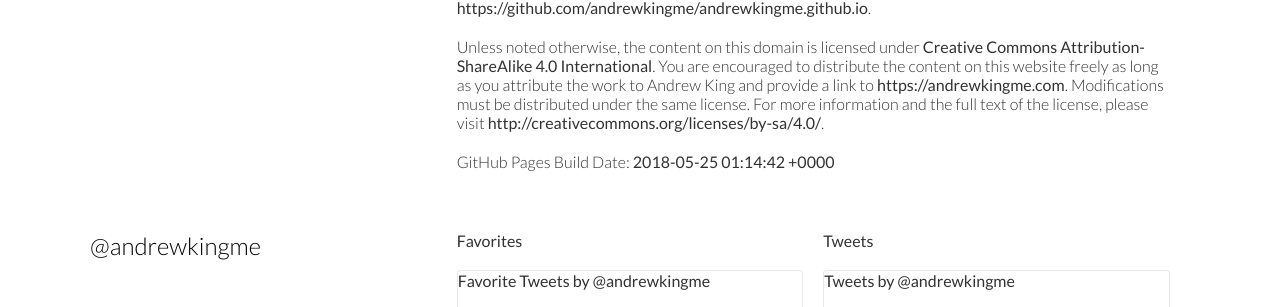
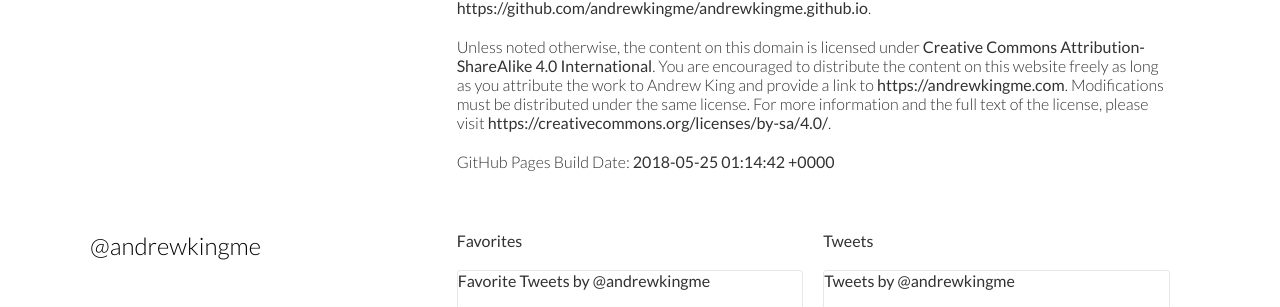
Before and after one commit to andrewkingme/andrewkingme.github.io, a Jekyll site: the page built from about/index.md, in a window 1280 px wide. Shown: the part 398-705 px from the top of the page. Built offline with Jekyll 4.4.1, drawn with Linux system fonts in a browser that asks for light colours; comment, search, counter and statistics services are not loaded; some of the changed lines change nothing that is shown.

Commit message:
Update link to https

```diff
--- a/about/index.md
+++ b/about/index.md
@@ -7,6 +7,6 @@
 
 andrewking(me) is hosted from [Jekyll](http://jekyllrb.com) source on [GitHub Pages](http://pages.github.com). Browse the source code at [https://github.com/andrewkingme/andrewkingme.github.io](https://github.com/andrewkingme/andrewkingme.github.io).
 
-Unless noted otherwise, the content on this domain is licensed under [Creative Commons Attribution-ShareAlike 4.0 International](http://creativecommons.org/licenses/by-sa/4.0/). You are encouraged to distribute the content on this website freely as long as you attribute the work to Andrew King and provide a link to [https://andrewkingme.com](https://andrewkingme.com). Modifications must be distributed under the same license. For more information and the full text of the license, please visit [http://creativecommons.org/licenses/by-sa/4.0/](http://creativecommons.org/licenses/by-sa/4.0/).
+Unless noted otherwise, the content on this domain is licensed under [Creative Commons Attribution-ShareAlike 4.0 International](http://creativecommons.org/licenses/by-sa/4.0/). You are encouraged to distribute the content on this website freely as long as you attribute the work to Andrew King and provide a link to [https://andrewkingme.com](https://andrewkingme.com). Modifications must be distributed under the same license. For more information and the full text of the license, please visit [https://creativecommons.org/licenses/by-sa/4.0/](https://creativecommons.org/licenses/by-sa/4.0/).
 
 GitHub Pages Build Date: <a href="https://github.com/andrewkingme/andrewkingme.github.io" class="builddate_link">{{ site.time }}</a>
```
